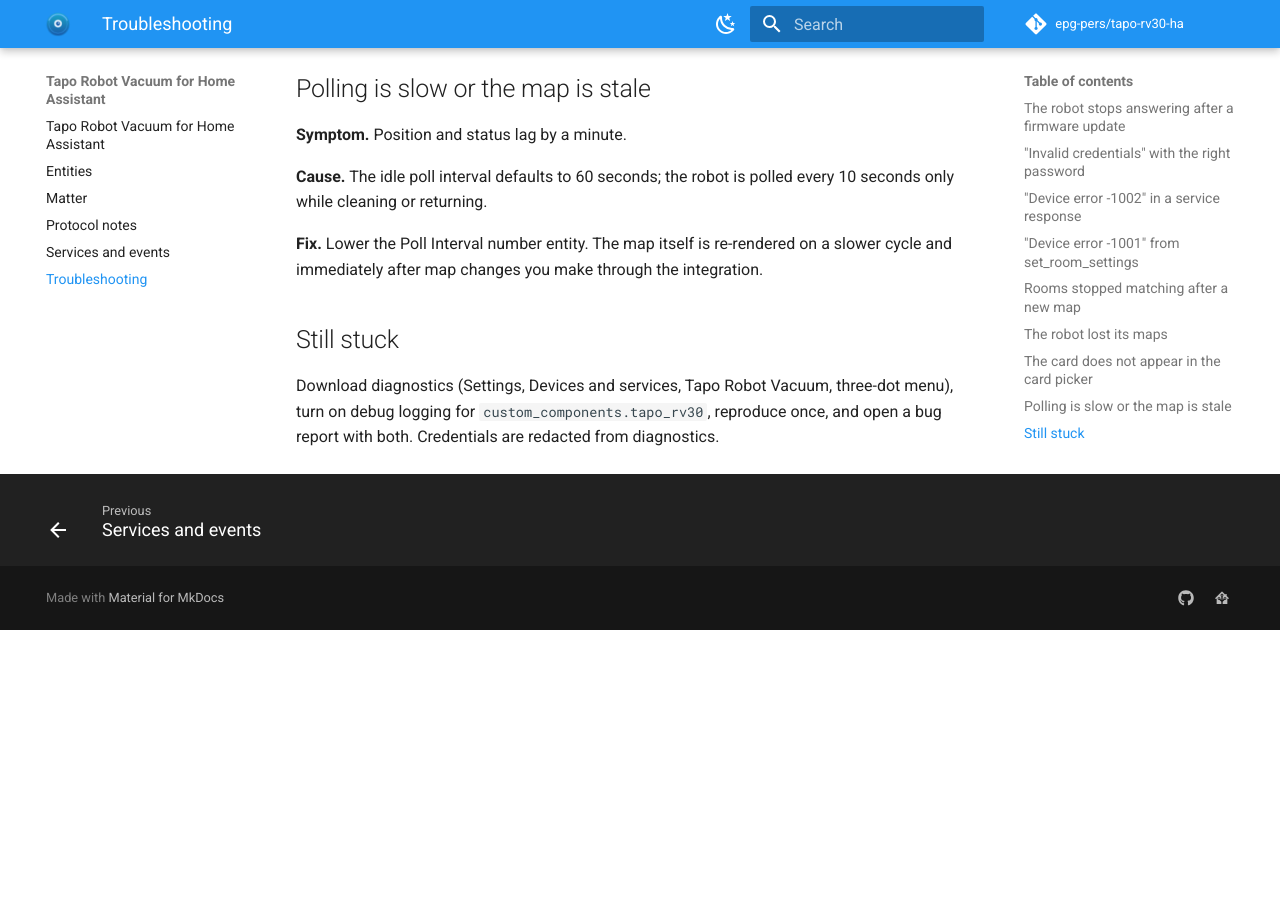
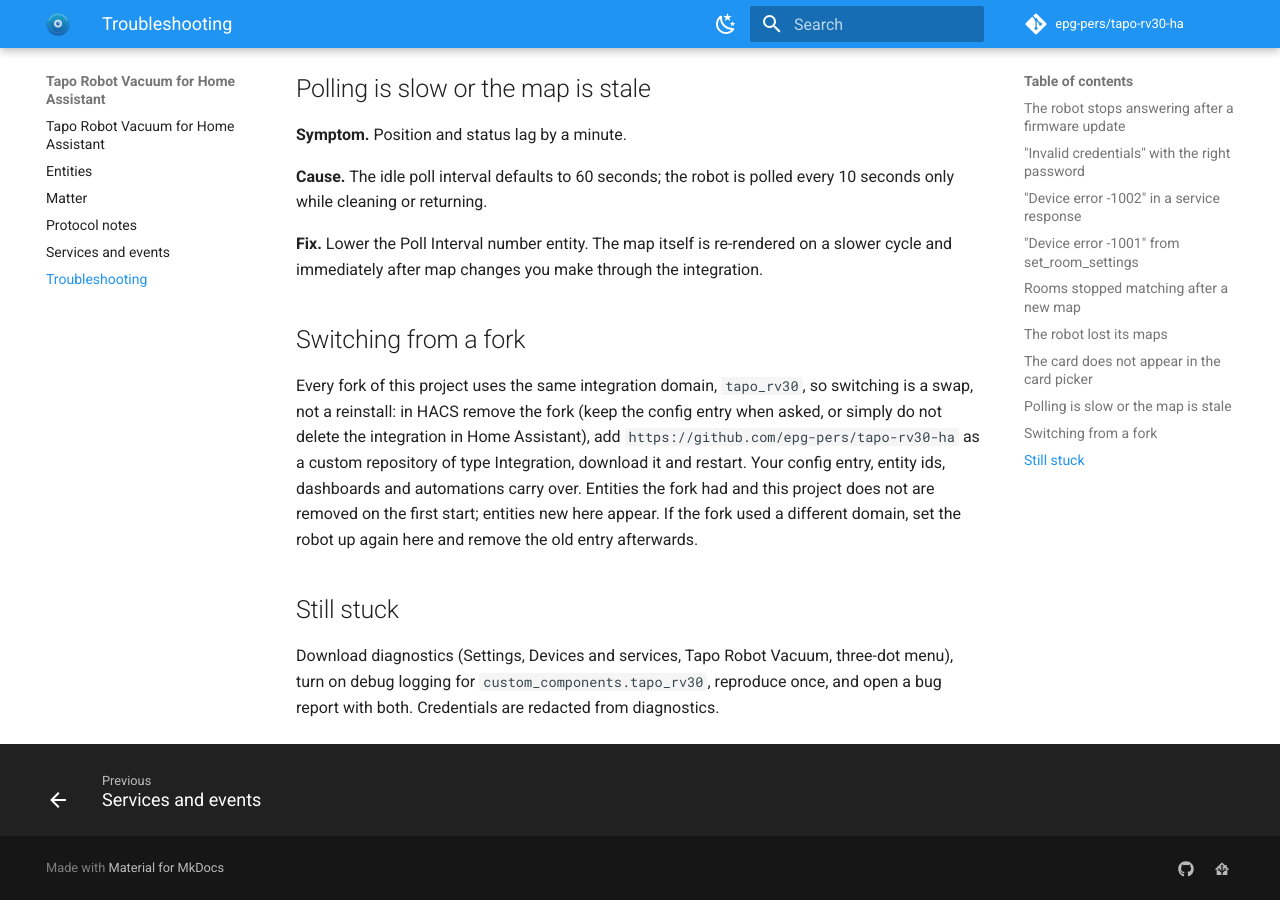
Before and after one commit to epg-pers/tapo-rv30-ha, an MkDocs documentation site: the page built from docs/troubleshooting.md, in a window 1280 px wide and 900 px high, scrolled down 2289 px. Built offline with MkDocs 1.6.1 and Material for MkDocs 9.7.7, drawn with Linux system fonts in a browser that asks for light colours; comment, search, counter and statistics services are not loaded; before the commit the page ends 2919 px from its top, so only the background shows below that.

Commit message:
Docs: switching from a fork

```diff
--- a/docs/troubleshooting.md
+++ b/docs/troubleshooting.md
@@ -97,6 +97,17 @@
 **Fix.** Lower the Poll Interval number entity. The map itself is re-rendered on a slower
 cycle and immediately after map changes you make through the integration.
 
+## Switching from a fork
+
+Every fork of this project uses the same integration domain, `tapo_rv30`, so switching is
+a swap, not a reinstall: in HACS remove the fork (keep the config entry when asked, or
+simply do not delete the integration in Home Assistant), add
+`https://github.com/epg-pers/tapo-rv30-ha` as a custom repository of type Integration,
+download it and restart. Your config entry, entity ids, dashboards and automations carry
+over. Entities the fork had and this project does not are removed on the first start;
+entities new here appear. If the fork used a different domain, set the robot up again
+here and remove the old entry afterwards.
+
 ## Still stuck
 
 Download diagnostics (Settings, Devices and services, Tapo Robot Vacuum, three-dot menu),
```
Also changed, not shown: README.md (+3 -1 lines).
